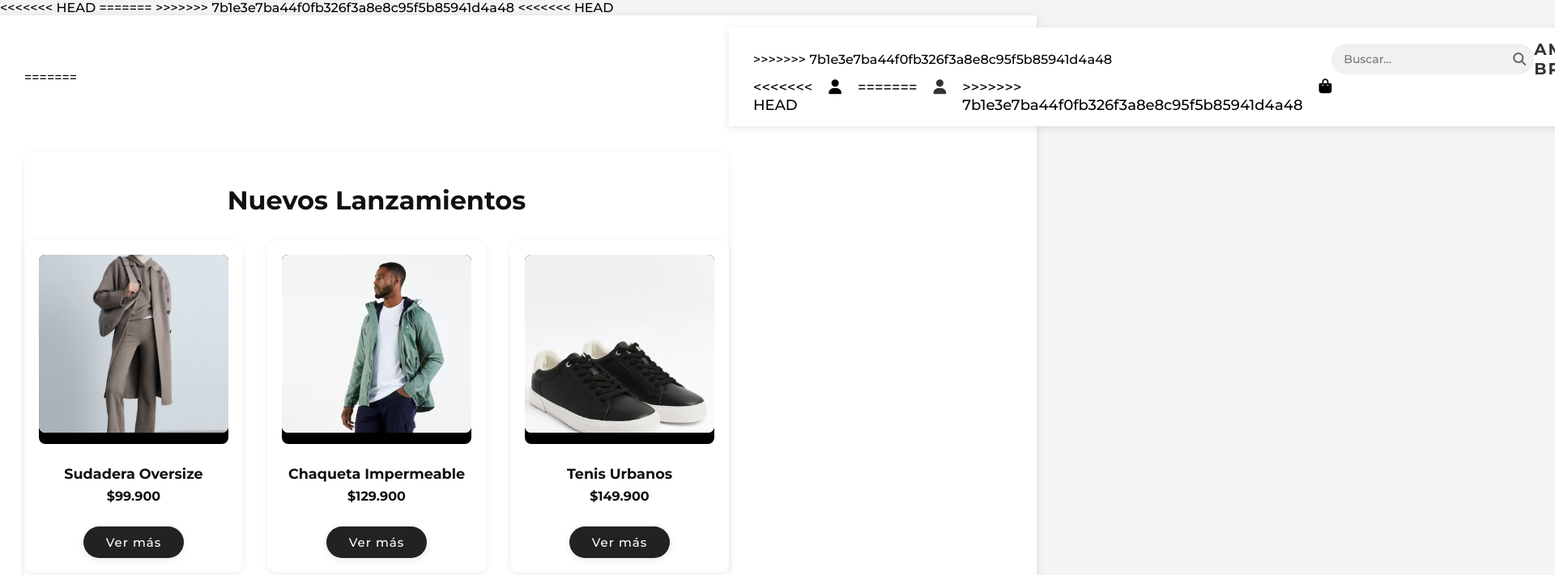
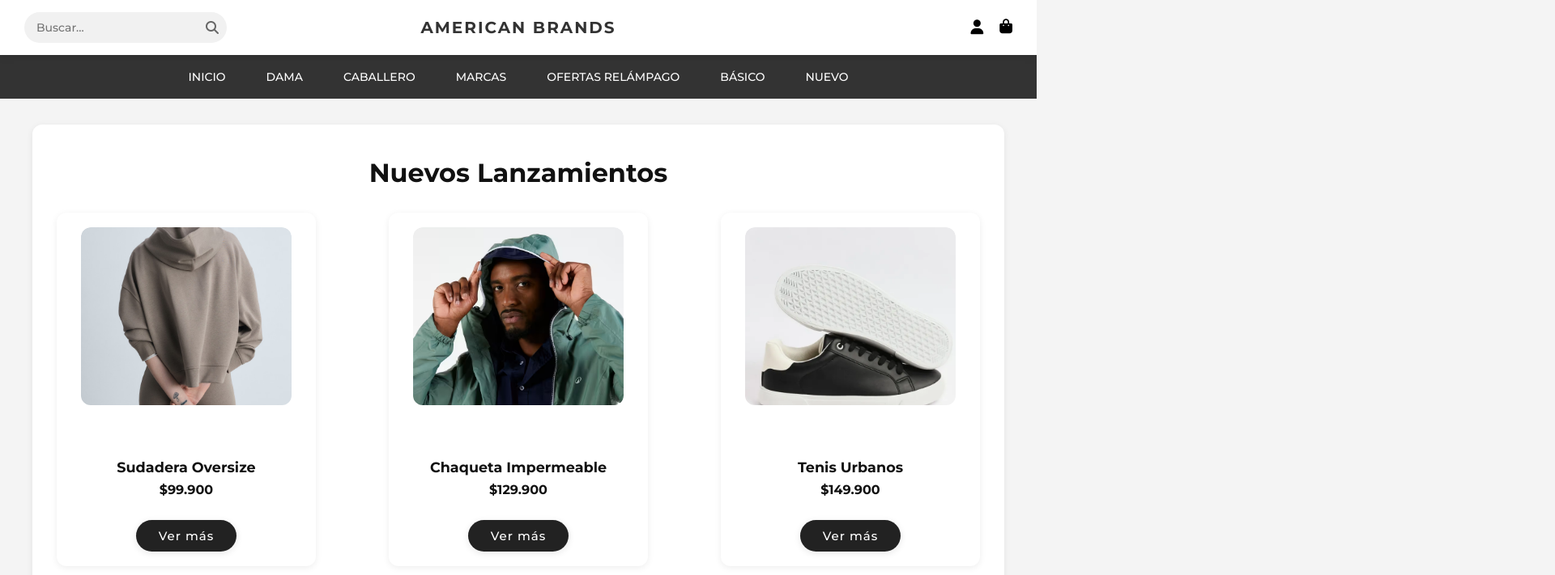
Before and after one commit to ArgosPersia/ProyectoFrontend, a plain HTML site: page html/nuevo.html in a window 1280 px wide. Shown: the top 711 px of the page at 81% size, 1920 px wide, since content can reach past the window. Drawn offline with Linux system fonts and the light colour scheme.

Commit message:
se solucionan errores y se modifican las páginas dama, ballero y nuevo con base a la página principal

```diff
--- a/html/nuevo.html
+++ b/html/nuevo.html
@@ -6,10 +6,8 @@
     <title>American Brands - Nuevo</title>
     <link href="https://fonts.googleapis.com/css2?family=Montserrat:wght@500;700&display=swap" rel="stylesheet">
     <link rel="stylesheet" href="https://cdnjs.cloudflare.com/ajax/libs/font-awesome/6.4.0/css/all.min.css">
-<<<<<<< HEAD
     <link rel="stylesheet" href="../css/stylesDos.css">
-=======
-    <link rel="stylesheet" href="/css/styles.css">
+    <link rel="stylesheet" href="../css/styles.css">
     <style>
         .catalogo-grid {
             display: grid;
@@ -35,13 +33,16 @@
             width: 100%;
             max-width: 260px;
             min-width: 220px;
-            height: auto;
-            aspect-ratio: 1/1;
+            height: 260px;
             position: relative;
             overflow: hidden;
-            border-radius: 8px;
-            background: #000;
+            border-radius: 12px;
+            background: #fff;
             margin-bottom: 10px;
+            aspect-ratio: unset;
+            display: flex;
+            align-items: center;
+            justify-content: center;
         }
         .mini-carousel img {
             position: absolute;
@@ -51,8 +52,7 @@
             object-fit: cover;
             opacity: 0;
             transition: opacity 0.7s;
-            border-radius: 8px;
-            aspect-ratio: 1/1;
+            border-radius: 12px;
         }
         .mini-carousel img.active {
             opacity: 1;
@@ -79,27 +79,21 @@
             outline: none;
         }
         @media (max-width: 600px) {
-            .mini-carousel { aspect-ratio: 1/1; max-width: 100%; min-width: 0; }
+            .mini-carousel { max-width: 100%; min-width: 0; height: 180px; }
             .producto { min-height: 220px; }
         }
     </style>
->>>>>>> 7b1e3e7ba44f0fb326f3a8e8c95f5b85941d4a48
 </head>
 <body>
 
     <!-- Barra principal -->
-<<<<<<< HEAD
-<nav>
-=======
     <nav>
->>>>>>> 7b1e3e7ba44f0fb326f3a8e8c95f5b85941d4a48
         <div class="search-bar">
             <input type="text" placeholder="Buscar...">
             <i class="fas fa-search"></i>
         </div>
         <div class="logo">AMERICAN BRANDS</div>
         <div class="icons">
-<<<<<<< HEAD
             <div class="user-menu">
                 <i class="fas fa-user"></i>
                 <div class="dropdown">
@@ -107,10 +101,6 @@
                     <a href="/ProyectoFrontend/html/registroUsuario.html">Registrarse</a>
                 </div>
             </div>
-
-=======
-            <a href="/ProyectoFrontend/html/inicioSesion.html"><i class="fas fa-user"></i></a>
->>>>>>> 7b1e3e7ba44f0fb326f3a8e8c95f5b85941d4a48
             <i class="fas fa-shopping-bag"></i>
         </div>
     </nav>
@@ -213,8 +203,6 @@
         setInterval(() => {
             current = (current + 1) % images.length;
             show(current);
-        }, 3000);
+        }, 2200);
     });
     </script>
-</body>
-</html>
```
Also changed, not shown: html/caballero.html (+10 -16 lines), html/dama.html (+11 -18 lines), html/index.html (+2 -2 lines).
